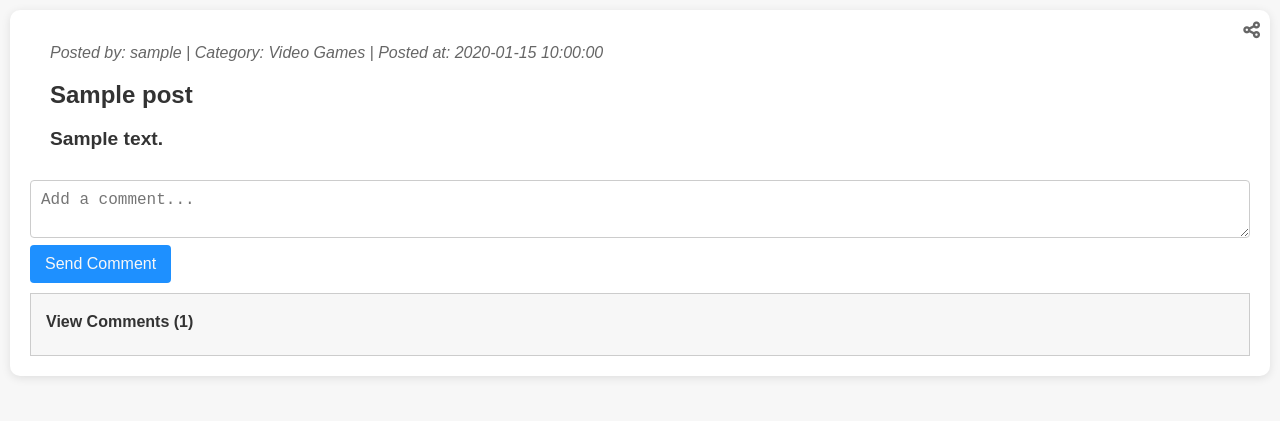
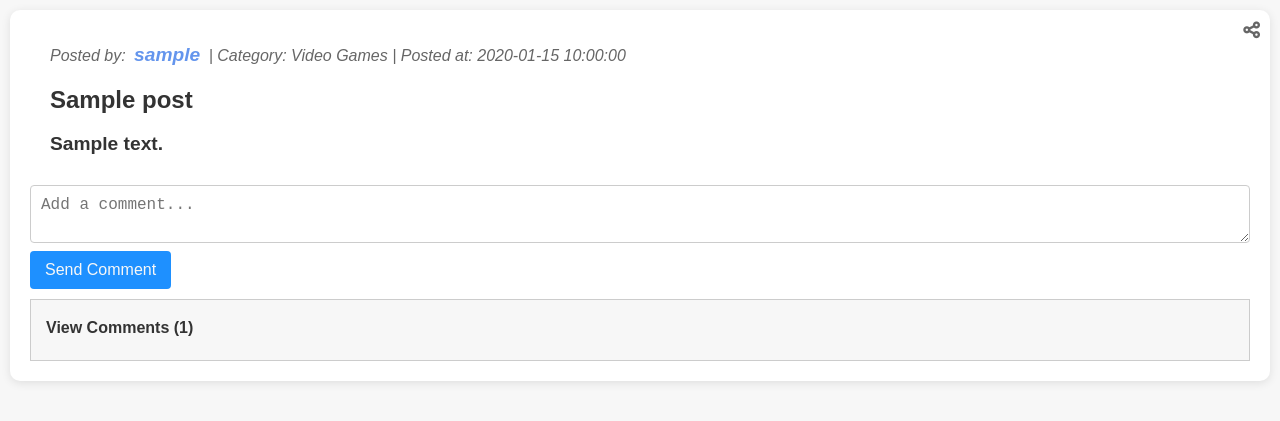
Before and after one commit to VladoDev03/nerdy-sphere-forum, a PHP site: page /post.php?id=1 in a window 1280 px wide. Shown: the part 79-500 px from the top of the page. Run offline with PHP 8.4, Linux system fonts and the light colour scheme; the visitor is signed in with stand-in values (Sample User, id 1); data comes from the database, SQL or seed files in the repository; tables that the repository leaves empty hold one stand-in row (values such as "Sample post").

Commit message:
Added user pages and urls to them.

```diff
--- a/server/edit_post.php
+++ b/server/edit_post.php
@@ -28,7 +28,7 @@ $stmt->execute();
 $stmt->bind_result($oldTitle, $oldContent, $oldCategory, $userId);
 
 if (!$stmt->fetch()) {
-    header('Location: my_posts.php');
+    header('Location: user_posts.php');
     exit();
 }
 
@@ -77,7 +77,7 @@ if ($_SERVER["REQUEST_METHOD"] === "POST") {
 
             $conn->commit();
 
-            header("Location: my_posts.php");
+            header("Location: user_posts.php");
             exit();
         } else {
             $errors[] = "Something went wrong. Please try again later.";
@@ -145,7 +145,7 @@ if ($_SERVER["REQUEST_METHOD"] === "POST") {
             <button type="submit">Edit Post</button>
         </div>
         <div class="form-group">
-            <button class="cancel-edit-container" type="button"><a href="my_posts.php" class="cancel-edit">Cancel</a></button>
+            <button class="cancel-edit-container" type="button"><a href="user_posts.php" class="cancel-edit">Cancel</a></button>
         </div>
     </form>
 </div>
--- a/server/includes/navbar.php
+++ b/server/includes/navbar.php
@@ -6,7 +6,7 @@
     </div>
     <a href="index.php"><h1 class="nav-title">NerdySphere_Forum</h1></a>
     <div class="right-navigation">
-        <a class="nav-url" href="my_posts.php">Profile</a>
+        <a class="nav-url" href="user_posts.php">Profile</a>
         <a class="nav-url" href="new_post.php">Create Post</a>
     </div>
 </div>
--- a/server/includes/post_view.php
+++ b/server/includes/post_view.php
@@ -18,7 +18,7 @@
                 <i class="fas fa-share-alt share-icon share" data-id="<?= $post['id'] ?>"
                    data-url="post.php?id=<?= $post['id'] ?>"></i>
             </div>
-            <p class="post-info">Posted by: <?= $post['username'] ?> | Category: <?= $post['category'] ?> | Posted
+            <p class="post-info">Posted by: <a class="user-posts-link" href="<?= 'user_posts.php?id=' . $post['user_id'] ?>"><?= $post['username'] ?></a> | Category: <?= $post['category'] ?> | Posted
                 at: <?= $post['created_at'] ?></p>
             <h2 class="title"><?= $post['title'] ?></h2>
             <p class="content"><?= $post['content'] ?></p>
--- a/server/new_post.php
+++ b/server/new_post.php
@@ -75,7 +75,7 @@ if ($_SERVER["REQUEST_METHOD"] === "POST") {
 
             $conn->commit();
 
-            header("Location: my_posts.php");
+            header("Location: user_posts.php");
             exit();
         } else {
             $errors[] = "Something went wrong. Please try again later.";
--- a/server/styles/index.css
+++ b/server/styles/index.css
@@ -68,6 +68,14 @@ body {
 .content,
 .post-info {
     margin: 10px 0;
+}
+
+.user-posts-link {
+    padding: 2px 4px;
+    color: cornflowerblue;
+    font-weight: bold;
+    text-decoration: none;
+    font-size: 1.2em;
 }
 
 .content {
```
Also changed, not shown: server/user_posts.php (renamed from server/my_posts.php, +8 -5 lines), server/styles/user_posts.css (renamed from server/styles/my_posts.css).
